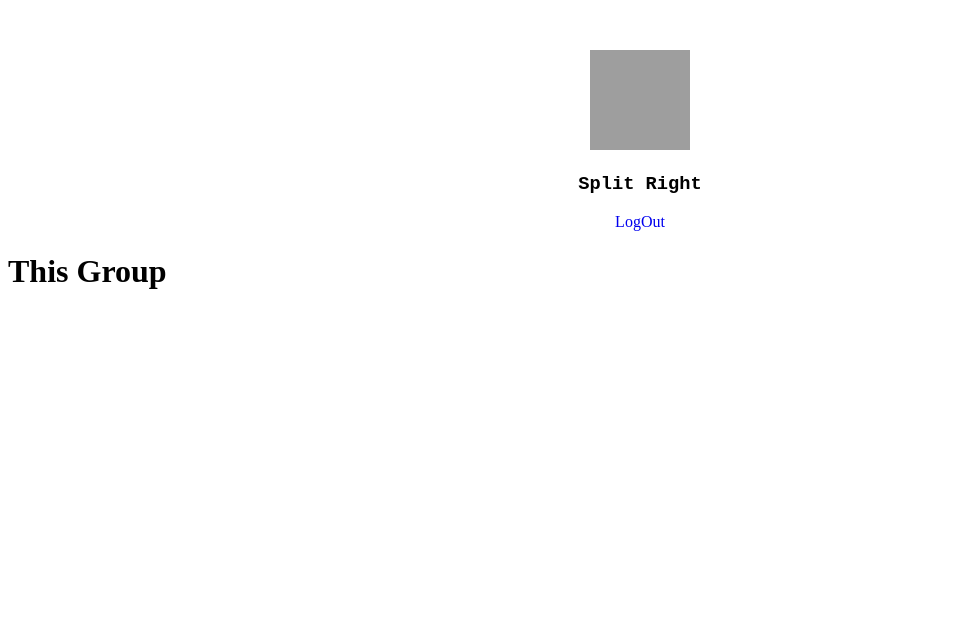
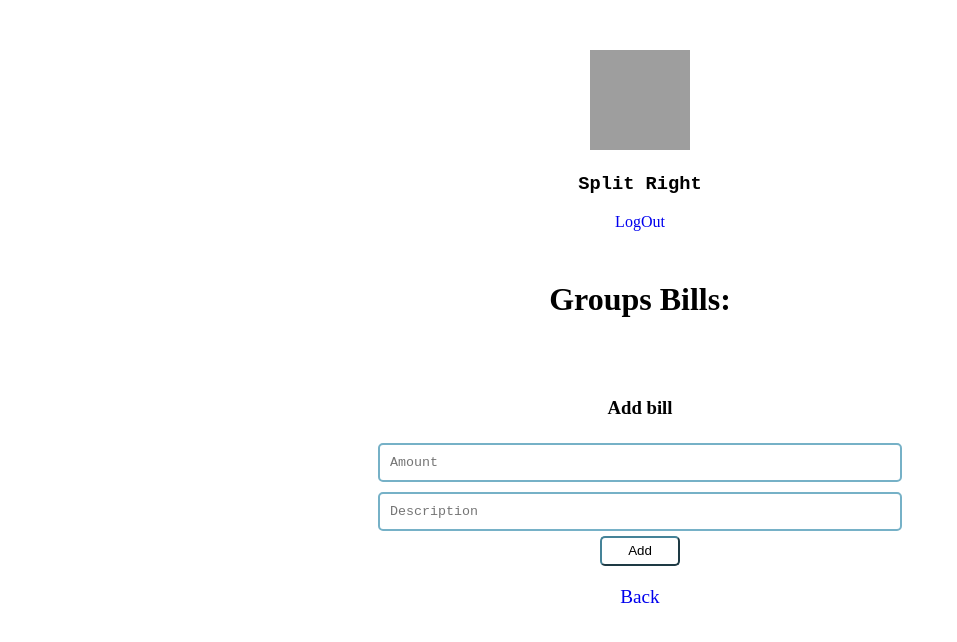
Before and after one commit to Elvisu1/Node-testas-type1, a website: page public/singleGroup.html in a window 1280 px wide. Shown: the whole page, without its empty margins (0-957 px from the left). Drawn offline with Linux system fonts and the light colour scheme; no server answers; grey boxes are pictures that could not be loaded.

Commit message:
single group html and style

```diff
--- a/public/JS/login.js
+++ b/public/JS/login.js
@@ -2,6 +2,7 @@ console.log('reg')
 const URL = 'http://localhost:3000/users';
 
 const formEl = document.getElementById('login-form')
+
 
 formEl.addEventListener('submit', async(e)=>{
     e.preventDefault();
@@ -23,5 +24,8 @@ formEl.addEventListener('submit', async(e)=>{
         localStorage.setItem('token', token);
 
         window.location.href ='groupsPage.html'
+
+
+
     }
 });
--- a/public/JS/main.js
+++ b/public/JS/main.js
@@ -3,6 +3,10 @@ const URL = 'http://localhost:3000/groups';
 
 // elements
 const groupsContainer = document.querySelector('.groups-container')
+
+
+
+
 
 // fetch all groups
 async function fetchData(urlPath){
@@ -32,6 +36,7 @@ async function getGroups(){
 // show group cards
 
 function generateGroups (dataArr, dest){
+
     dest.innerHTML = dataArr.map(
         (group) => `
          <div class="card">
--- a/public/css/style.css
+++ b/public/css/style.css
@@ -98,3 +98,20 @@ button:hover{
     justify-content: space-around;
     margin: 10px;
 }
+.container{
+    text-align: center;
+    display: flex;
+    justify-content: center;
+
+}
+
+/*single page style*/
+
+.backBtn > a{
+    text-decoration: none;
+    font-size: larger;
+
+}
+.backBtn > a:hover{
+    color: tomato;
+}
--- a/public/singleGroup.html
+++ b/public/singleGroup.html
@@ -11,6 +11,28 @@
     <img src="https://cdn-icons-png.flaticon.com/512/438/438526.png">
     <h3>Split Right</h3>
     <a href="login.html">LogOut</a>
+
 </header>
-<h1>This Group</h1>
+<h1 style="text-align: center; margin: 50px " >Groups Bills:</h1>
+<div class="container">
+    <div class="add">
+        <h3> Add bill</h3>
+
+
+        <input type="text"placeholder="Amount">
+        <input type="text"placeholder="Description">
+
+
+<div>
+    <button style="text-decoration: none">Add</button>
+
+</div>
+        <div class="backBtn" style="padding-top: 20px">
+            <a style="padding-top: 20px" href="groupsPage.html">Back</a>
+        </div>
+
+
+
+    </div>
+</div>
 </body>
```
Also changed, not shown: public/groupsPage.html (+13 -12 lines), src/API/v1/groups.js (+15 -0 lines).
